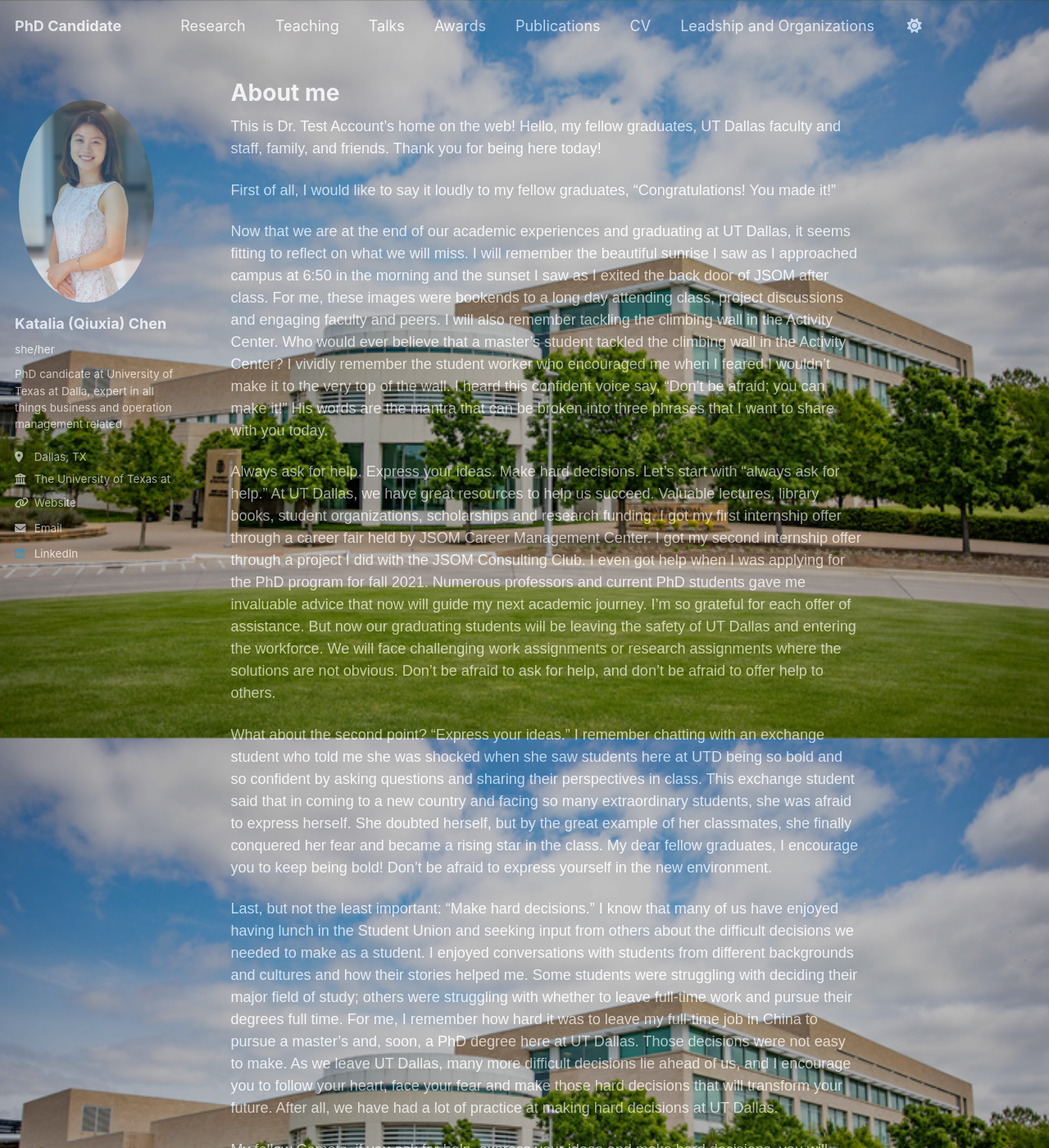
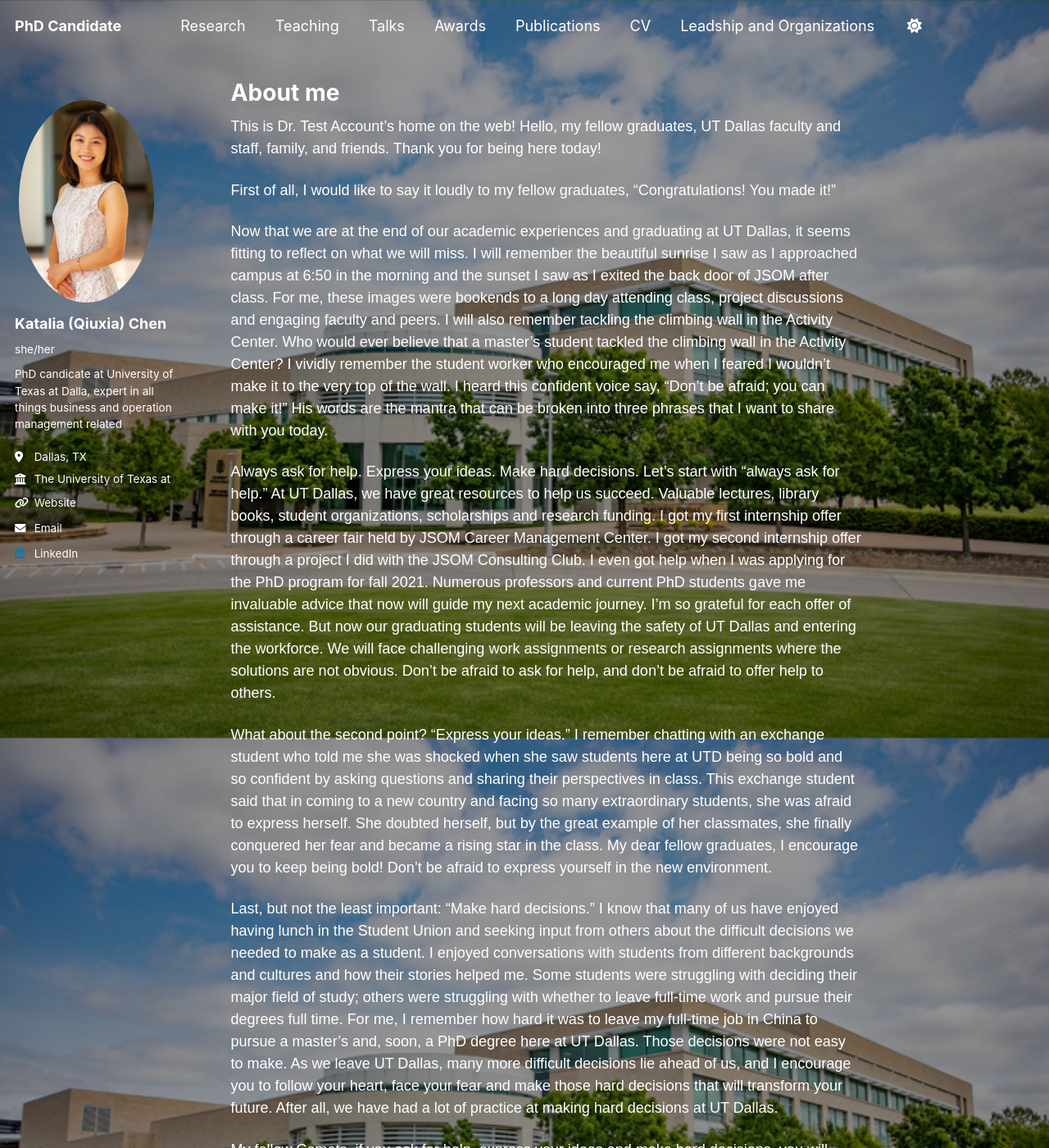
Before and after one commit to qxc2/Katalia_Qiuxia_Chen_v1, a Jekyll site: the page built from _pages/about.md, in a window 1280 px wide and 1400 px high. Shown: the whole window at 82% size. Built offline with Jekyll 4.4.1, drawn with Linux system fonts in a browser that asks for light colours.

Commit message:
Update main.scss

```diff
--- a/assets/css/main.scss
+++ b/assets/css/main.scss
@@ -39,7 +39,6 @@ body {
   background-attachment: fixed;
   color: #fff; // Ensures readability on dark backgrounds
   font-family: Arial, sans-serif;
-  opacity: 0.6;
 }
 
 // Optional: Overlay for readability
```
